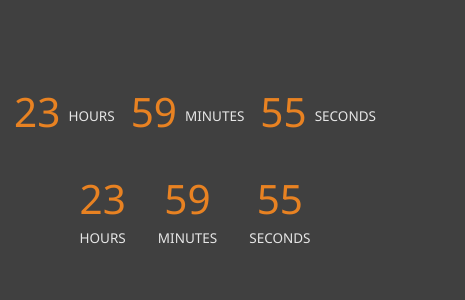
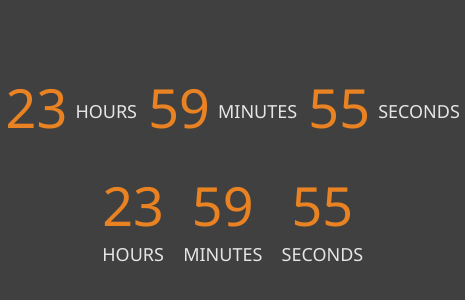
Before and after one commit to ishiharaf/countdown-timer, a plain HTML site: page index.html in a window 390 px wide. Shown: the part 252-552 px from the top of the page, 465 px wide, since content can reach past the window. Drawn offline with Linux system fonts and the light colour scheme.

Commit message:
Separate assets

```diff
--- /dev/null
+++ b/assets/css/countdown.css
@@ -0,0 +1,64 @@
+:root {
+	--number-color: hsl(29, 81.1%, 52.2%);
+	--number-size: 4.5rem;
+	--unit-color: hsl(0, 0%, 90%);
+	--unit-size: 1.5em;
+	--header-padding: 0.5rem;
+	--body-padding: 1rem;
+}
+
+.countdown,
+.header-countdown {
+	display: flex;
+	justify-content: center;
+}
+
+.header-countdown :is(
+	section:nth-of-type(4),
+	section:nth-of-type(5),
+	section:nth-of-type(6)
+) {
+	display: none;
+}
+
+.countdown section {
+	display: inline-block;
+	padding: var(--body-padding);
+}
+
+.countdown section span:first-of-type {
+	display: block;
+}
+
+.header-countdown section {
+	display: inline-flex;
+	align-items: center;
+	padding: var(--header-padding);
+}
+
+.header-countdown section span:first-of-type {
+	padding-right: 0.5rem;
+	padding-bottom: 0.5rem;
+}
+
+.countdown section span:first-of-type,
+.header-countdown section span:first-of-type {
+	font-size: var(--number-size);
+	color: var(--number-color);
+}
+
+.countdown section span:last-of-type,
+.header-countdown section span:last-of-type {
+	text-transform: uppercase;
+	font-size: var(--unit-size);
+	color: var(--unit-color);
+}
+
+@media all and (max-width: 768px) {
+	:root {
+		--number-size: 3.375rem;
+		--unit-size: 1.125rem;
+		--header-padding: 0.35rem;
+		--body-padding: 0.6rem;
+	}
+}
--- a/assets/css/main.css
+++ b/assets/css/main.css
@@ -1,7 +1,3 @@
-:root {
-	--smaller: .75;
-}
-
 * {
 	box-sizing: border-box;
 	margin: 0;
@@ -24,60 +20,3 @@ main {
 	margin: 0 auto;
 	text-align: center;
 }
-
-article.countdown,
-article.header-countdown {
-	display: flex;
-	justify-content: center;
-}
-
-article.header-countdown section:nth-of-type(4),
-article.header-countdown section:nth-of-type(5),
-article.header-countdown section:nth-of-type(6) {
-	display: none;
-}
-
-article.countdown section {
-	display: inline-block;
-	padding: 1rem;
-}
-
-article.countdown section span:first-of-type {
-	display: block;
-}
-
-article.header-countdown section {
-	display: inline-flex;
-	align-items: center;
-	padding: 0.5rem;
-}
-
-article.header-countdown section span:first-of-type {
-	padding-right: 0.5rem;
-	padding-bottom: 0.5rem;
-}
-
-article.countdown section span:first-of-type,
-article.header-countdown section span:first-of-type {
-	font-size: 4.5rem;
-	color: rgb(232, 130, 34);
-}
-
-article.countdown section span:last-of-type,
-article.header-countdown section span:last-of-type {
-	text-transform: uppercase;
-	font-size: 1.5em;
-	color: hsl(0, 0%, 90%);
-}
-
-@media all and (max-width: 768px) {
-	article.countdown section span:first-of-type,
-	article.header-countdown section span:first-of-type {
-		font-size: calc(3.375rem * .75);
-	}
-
-	article.countdown section span:last-of-type,
-	article.header-countdown section span:last-of-type {
-		font-size: calc(1.125rem * .75);
-	}
-}
--- a/index.html
+++ b/index.html
@@ -5,7 +5,8 @@
 	<meta http-equiv="X-UA-Compatible" content="IE=edge">
 	<meta name="viewport" content="width=device-width, initial-scale=1.0">
 	<link rel="stylesheet" href="/assets/css/main.css">
-	<script src="/assets/js/main.js"></script>
+	<link rel="stylesheet" href="/assets/css/countdown.css">
+	<script src="/assets/js/countdown.js"></script>
 	<title>Countdown Timer</title>
 </head>
 <body>
```
Also changed, not shown: assets/js/countdown.js (renamed from assets/js/main.js).
